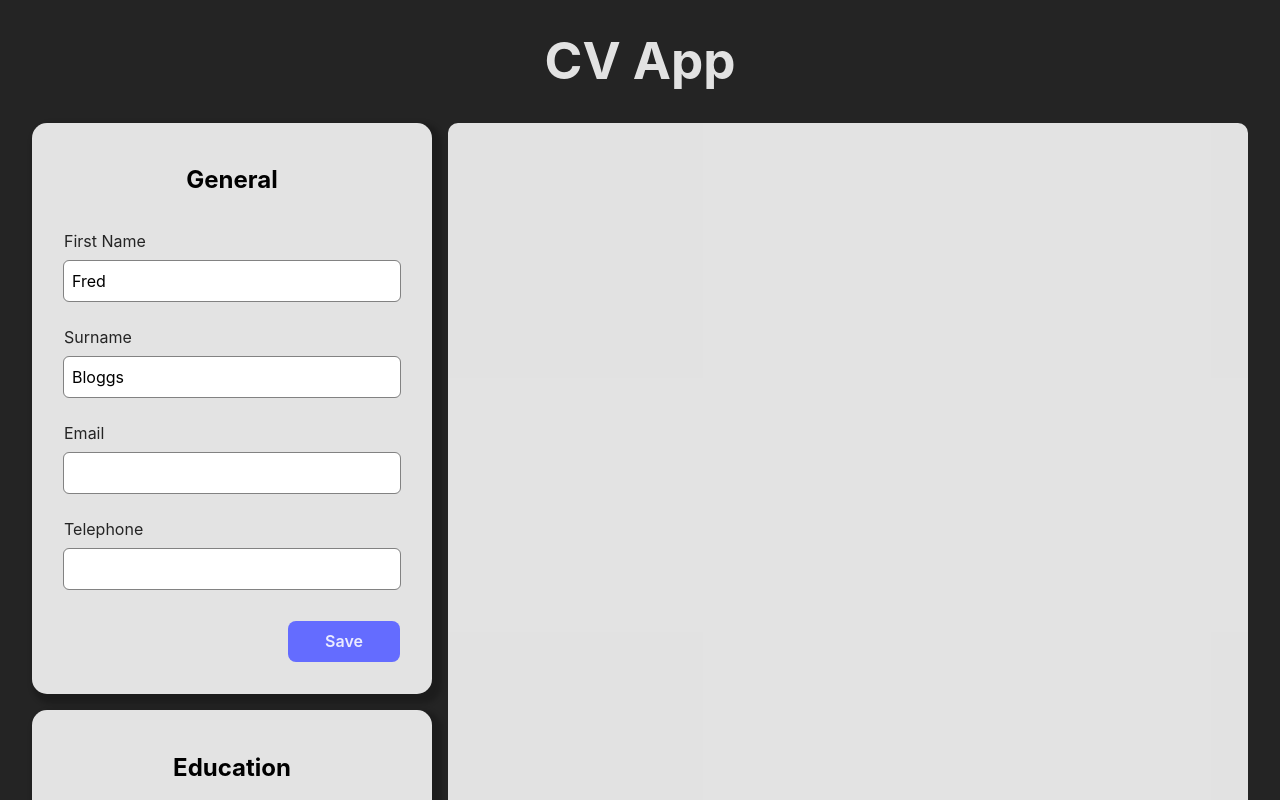
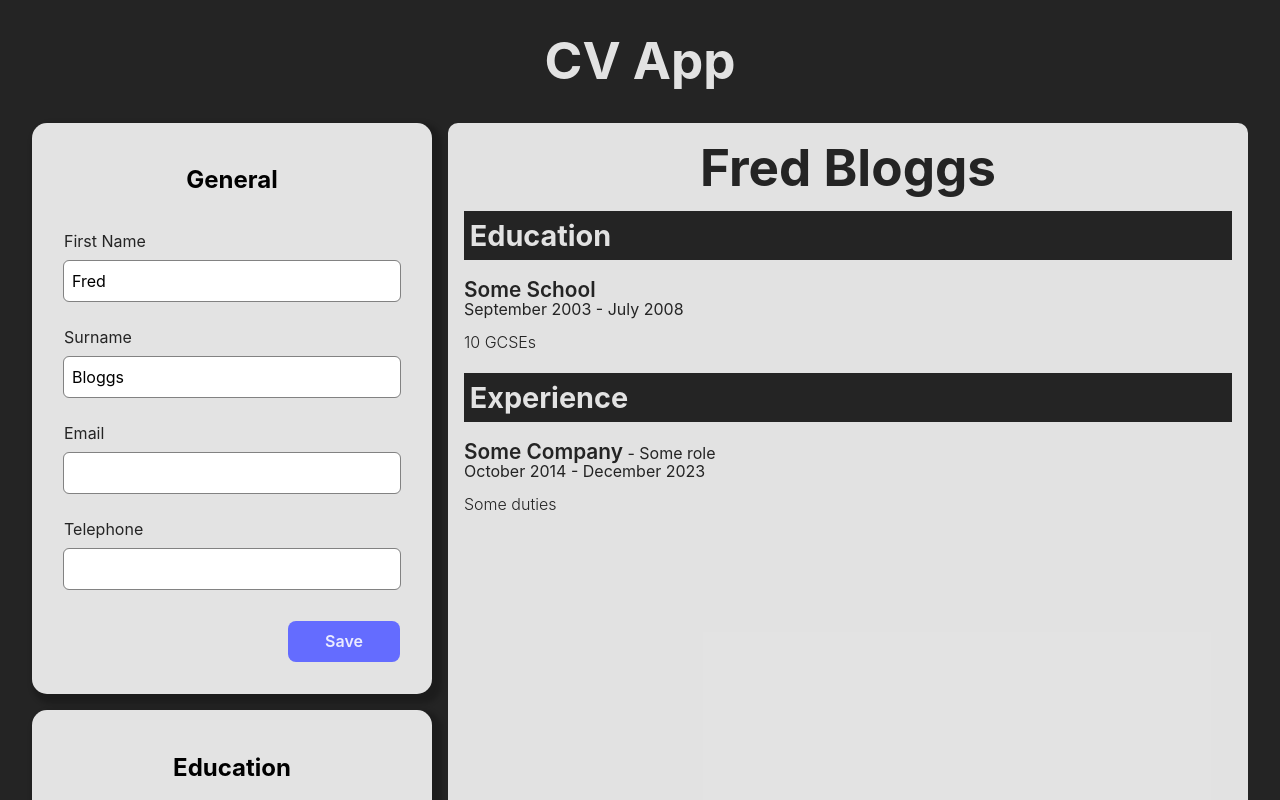
Before and after one commit to rubicon2/odin-cv-app, a React (Vite) app: page / in a window 1280 px wide. Shown: the top 800 px of the page. Built offline with nearby package versions, Linux system fonts and the light colour scheme.

Commit message:
Implement basic CvPreview

```diff
--- a/src/App.jsx
+++ b/src/App.jsx
@@ -8,6 +8,7 @@ import { CvAppReducer, initialState } from './reducers/CvAppReducer';
 import { useReducer } from 'react';
 
 import './App.css';
+import CvPreview from './components/CvPreview';
 
 function App() {
   const [state, dispatch] = useReducer(CvAppReducer, initialState);
@@ -151,7 +152,9 @@ function App() {
           </CollapsibleContainer>
         </div>
         <div>
-          <div className="cv-preview-area"></div>
+          <div className="cv-preview-area">
+            <CvPreview state={state} />
+          </div>
         </div>
       </div>
     </>
--- /dev/null
+++ b/src/components/CvPreview/index.css
@@ -0,0 +1,36 @@
+.cv-preview > * {
+  margin: 1rem 0;
+}
+
+.cv-preview > *:first-child {
+  margin-top: 0;
+}
+
+.cv-preview > *:last-child {
+  padding-bottom: 0;
+  margin-bottom: 0;
+  border-bottom: none;
+}
+
+.cv-preview-heading {
+  font-weight: 600;
+  font-size: 1.3rem;
+}
+
+.cv-preview-dates {
+  line-height: 0.5;
+}
+
+.cv-preview-section-heading {
+  font-weight: 700;
+  font-size: 1.8rem;
+  padding: 0.1em 0.2em;
+  margin-bottom: 0.5em;
+  background-color: var(--dark-color);
+  color: var(--light-color);
+}
+
+.cv-light-text {
+  line-height: 1.7;
+  font-weight: 300;
+}
--- /dev/null
+++ b/src/components/CvPreview/index.jsx
@@ -0,0 +1,28 @@
+import EducationPreview from '../EducationPreview';
+import GeneralPreview from '../GeneralPreview';
+import WorkPreview from '../WorkPreview';
+
+import './index.css';
+
+export default function CvPreview({ state }) {
+  const headingPreview = (
+    <GeneralPreview
+      firstName={state.firstName}
+      lastName={state.lastName}
+      email={state.email}
+      tel={state.tel}
+    />
+  );
+  const educationPreview = (
+    <EducationPreview educationArray={state.education} />
+  );
+  const workPreview = <WorkPreview workArray={state.work} />;
+
+  return (
+    <div className="cv-preview">
+      {headingPreview}
+      {educationPreview}
+      {workPreview}
+    </div>
+  );
+}
--- /dev/null
+++ b/src/components/EducationPreview/index.css
@@ -0,0 +1,20 @@
+.cv-education-preview-item {
+  padding-bottom: 1rem;
+  margin-bottom: 1rem;
+  border-bottom: 1px solid var(--divider-color);
+}
+.cv-education-preview-item:last-of-type {
+  padding-bottom: 0;
+  margin-bottom: 0;
+  border-bottom: none;
+}
+
+.cv-education-preview-place {
+  font-weight: 700;
+  font-size: 1.5rem;
+}
+
+.cv-education-preview-qualifications {
+  margin-top: 1em;
+  max-width: 70%;
+}
--- /dev/null
+++ b/src/components/EducationPreview/index.jsx
@@ -0,0 +1,43 @@
+import './index.css';
+
+export default function EducationPreview({ educationArray }) {
+  const dateFormatter = new Intl.DateTimeFormat(undefined, {
+    month: 'long',
+    year: 'numeric',
+  });
+
+  const entries = educationArray.map((entry) => {
+    let startDate = '';
+    let endDate = '';
+    // Need to wrap in try catch since if entry dates have not been filled in yet, will throw an error
+    try {
+      startDate = dateFormatter.format(new Date(entry.startDate));
+      endDate = dateFormatter.format(new Date(entry.endDate));
+    } catch (error) {
+      console.error(error);
+    }
+    // If start and end date are the same month, display e.g. 'April 2024' instead of 'April 2024 - April 2024'
+    let dateString = `${startDate}`;
+    if (startDate !== endDate) dateString += ` - ${endDate}`;
+    return (
+      <div className="cv-education-preview-item" key={entry.id}>
+        <div className="cv-preview-heading cv-education-preview-place">
+          {entry.place}
+        </div>
+        <div className="cv-preview-dates cv-education-preview-dates">
+          {dateString}
+        </div>
+        <div className="cv-light-text cv-education-preview-qualifications">
+          {entry.subject}
+        </div>
+      </div>
+    );
+  });
+
+  return (
+    <div className="cv-education-preview">
+      <div className="cv-preview-section-heading">Education</div>
+      {entries}
+    </div>
+  );
+}
--- /dev/null
+++ b/src/components/GeneralPreview/index.css
@@ -0,0 +1,12 @@
+.cv-general-preview {
+  text-align: center;
+  line-height: 2;
+}
+
+.cv-general-preview-name {
+  margin: 0;
+}
+
+.cv-general-preview-text {
+  font-weight: 600;
+}
--- /dev/null
+++ b/src/components/GeneralPreview/index.jsx
@@ -0,0 +1,11 @@
+import './index.css';
+
+export default function GeneralPreview({ firstName, lastName, email, tel }) {
+  return (
+    <div className="cv-general-preview">
+      <h1 className="cv-general-preview-name">{firstName + ' ' + lastName}</h1>
+      <div className="cv-general-preview-text">{email}</div>
+      <div className="cv-general-preview-text">{tel}</div>
+    </div>
+  );
+}
--- /dev/null
+++ b/src/components/WorkPreview/index.css
@@ -0,0 +1,16 @@
+.cv-work-preview-item {
+  padding-bottom: 1rem;
+  margin-bottom: 1rem;
+  border-bottom: 1px solid var(--divider-color);
+}
+
+.cv-work-preview-item:last-of-type {
+  padding-bottom: 0;
+  margin-bottom: 0;
+  border-bottom: none;
+}
+
+.cv-work-preview-duties {
+  margin-top: 1em;
+  max-width: 70%;
+}
--- /dev/null
+++ b/src/components/WorkPreview/index.jsx
@@ -0,0 +1,43 @@
+import './index.css';
+
+export default function WorkPreview({ workArray }) {
+  const dateFormatter = new Intl.DateTimeFormat(undefined, {
+    month: 'long',
+    year: 'numeric',
+  });
+
+  const entries = workArray.map((entry) => {
+    let startDate = '';
+    let endDate = '';
+    // Need to wrap in try catch since if entry dates have not been filled in yet, will throw an error
+    try {
+      startDate = dateFormatter.format(new Date(entry.startDate));
+      endDate = dateFormatter.format(new Date(entry.endDate));
+    } catch (error) {
+      console.error(error);
+    }
+    // If start and end date are the same month, display e.g. 'April 2024' instead of 'April 2024 - April 2024'
+    let dateString = `${startDate}`;
+    if (startDate !== endDate) dateString += ` - ${endDate}`;
+    return (
+      <div className="cv-work-preview-item" key={entry.id}>
+        <span className="cv-preview-heading cv-work-preview-company">
+          {entry.company}
+        </span>
+        <span className="cv-work-preview-role"> - {entry.role}</span>
+        <div className="cv-preview-dates cv-work-preview-period">
+          {dateString}
+        </div>
+        <div className="cv-light-text cv-work-preview-duties">
+          {entry.duties}
+        </div>
+      </div>
+    );
+  });
+  return (
+    <div className="cv-work-preview">
+      <div className="cv-preview-section-heading">Experience</div>
+      {entries}
+    </div>
+  );
+}
```
